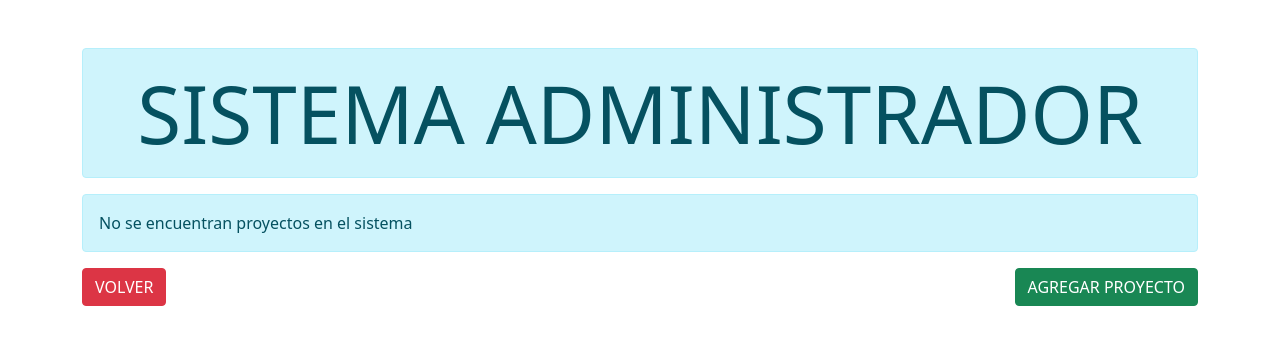
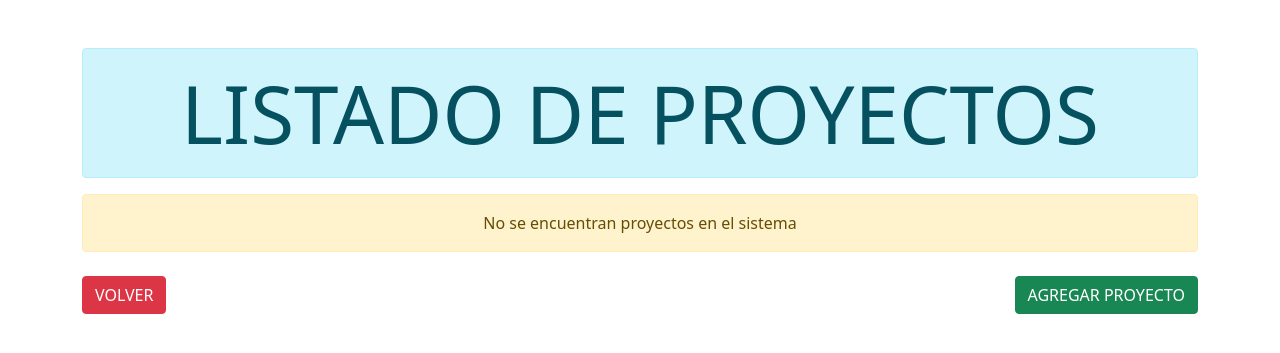
Before and after one commit to HernanEspinozaDev/Back-End-Django, a Django app: page /proyectos/ in a window 1280 px wide. Shown: the top 353 px of the page. Run offline with Django 5.2, Linux system fonts and the light colour scheme; data that the repository does not hold is empty; some libraries are stand-ins or nearby versions.

Commit message:
día 4 completado

```diff
--- a/Workspace-django-project/AdmProyectosModelForm/AdmProyectosModelForm/urls.py
+++ b/Workspace-django-project/AdmProyectosModelForm/AdmProyectosModelForm/urls.py
@@ -16,12 +16,14 @@ Including another URLconf
 """
 from django.contrib import admin
 from django.urls import path
-
 from moduloProyectoModelForm import views
 
 urlpatterns = [
     path('admin/', admin.site.urls),
     path('', views.index),
     path('proyectos/', views.listadoProyectos),
+    path('proyectos/agregar/', views.agregarProyecto),
+    path('proyectos/eliminar/<int:id>', views.eliminarProyecto),
+    path('proyectos/actualizar/<int:id>', views.actualizarProyecto),
 
 ]
--- a/Workspace-django-project/AdmProyectosModelForm/moduloProyectoModelForm/views.py
+++ b/Workspace-django-project/AdmProyectosModelForm/moduloProyectoModelForm/views.py
@@ -8,10 +8,10 @@ def index(request):
     return render(request, 'templateModuloProyecto/index.html')
 
 def listadoProyectos(request):
-    return render(request, 'templateModuloProyecto/proyectos.html')
+    proyectos = Proyecto.objects.all()
+    data = {'proyectos': proyectos}
+    return render(request, 'templateModuloProyecto/proyectos.html', data)
 
-def agregarProyecto(request):
-    return render(request, 'templateModuloProyecto'+'\\'+'agregar.html')
 
 def agregarProyecto(request):
     formu = FormProyecto()
@@ -23,3 +23,20 @@ def agregarProyecto(request):
 
     data = {'formu': formu, 'titulo': 'AGREGAR PROYECTO'}
     return render(request, 'templateModuloProyecto/agregar.html', data)
+
+def eliminarProyecto(request, id):
+    proyecto = Proyecto.objects.get(id=id)
+    proyecto.delete()
+    return redirect('/proyectos')
+
+def actualizarProyecto(request, id):
+    proyecto = Proyecto.objects.get(id=id)
+    formu = FormProyecto(instance=proyecto)
+    if request.method == 'POST':
+        formu = FormProyecto(request.POST, instance=proyecto)
+        if formu.is_valid():
+            formu.save()
+            return redirect('/proyectos')
+
+    data = {'formu': formu, 'titulo': 'ACTUALIZAR PROYECTO'}
+    return render(request, 'templateModuloProyecto/agregar.html', data)
--- a/Workspace-django-project/AdmProyectosModelForm/templates/templateModuloProyecto/proyectos.html
+++ b/Workspace-django-project/AdmProyectosModelForm/templates/templateModuloProyecto/proyectos.html
@@ -8,11 +8,15 @@
     <meta name="description" content="">
     <title>ADM Proyectos</title>
     <link href="https://cdn.jsdelivr.net/npm/bootstrap@5.1.3/dist/css/bootstrap.min.css" rel="stylesheet">
+    <link rel="stylesheet" href="https://cdn.jsdelivr.net/npm/bootstrap-icons@1.9.1/font/bootstrap-icons.css">
     <script src="https://cdn.jsdelivr.net/npm/bootstrap@5.1.3/dist/js/bootstrap.bundle.min.js"></script>
 </head>
 <body class="container mt-5">
-    <div class="alert alert-info display-1 text-center">SISTEMA ADMINISTRADOR</div>
 
+    <!-- Título de la página -->
+    <div class="alert alert-info display-1 text-center">LISTADO DE PROYECTOS</div>
+
+    <!-- Tabla para listar los proyectos -->
     {% if proyectos %}
     <table class="table">
         <thead>
@@ -22,6 +26,7 @@
                 <th>Fecha Termino</th>
                 <th>Responsable</th>
                 <th>Prioridad</th>
+                <th>Acciones</th> <!-- Columna para los botones -->
             </tr>
         </thead>
         <tbody>
@@ -32,22 +37,27 @@
                 <td>{{ proyecto.fechaTermino }}</td>
                 <td>{{ proyecto.responsable }}</td>
                 <td>{{ proyecto.prioridad }}</td>
+                <td>
+                    <a class="btn btn-success btn-small" href="actualizar/{{ proyecto.id }}">
+                        <i class="bi bi-pencil-fill"></i>
+                    </a>
+                    <a class="btn btn-danger btn-small" href="eliminar/{{ proyecto.id }}">
+                        <i class="bi bi-trash-fill"></i>
+                    </a>
+                </td>
             </tr>
             {% endfor %}
         </tbody>
     </table>
+    {% else %}
+        <div class="alert alert-warning text-center">No se encuentran proyectos en el sistema</div>
     {% endif %}
 
-
-    {% if proyectos %}
-        <!-- Aquí iría el código para mostrar los proyectos -->
-    {% else %}
-        <div class="alert alert-info">No se encuentran proyectos en el sistema</div>
-    {% endif %}
-
-    <a href=".." class="btn btn-danger">VOLVER</a>
-    <a href="agregar" class="btn btn-success float-end">AGREGAR PROYECTO</a>
+    <!-- Botones de navegación -->
+    <div class="d-flex justify-content-between mt-4">
+        <a href="/" class="btn btn-danger">VOLVER</a>
+        <a href="agregar" class="btn btn-success">AGREGAR PROYECTO</a>
+    </div>
 
 </body>
-
 </html>
```
Also changed, not shown: Workspace-django-project/AdmProyectosModelForm/templates/templateModuloProyecto/agregar.html (+75 -12 lines), Workspace-django-project/AdmProyectosModelForm/templates/templateModuloProyecto/agregarProyecto.html (deleted). Lines whose indentation alone changed are shown as unchanged.
